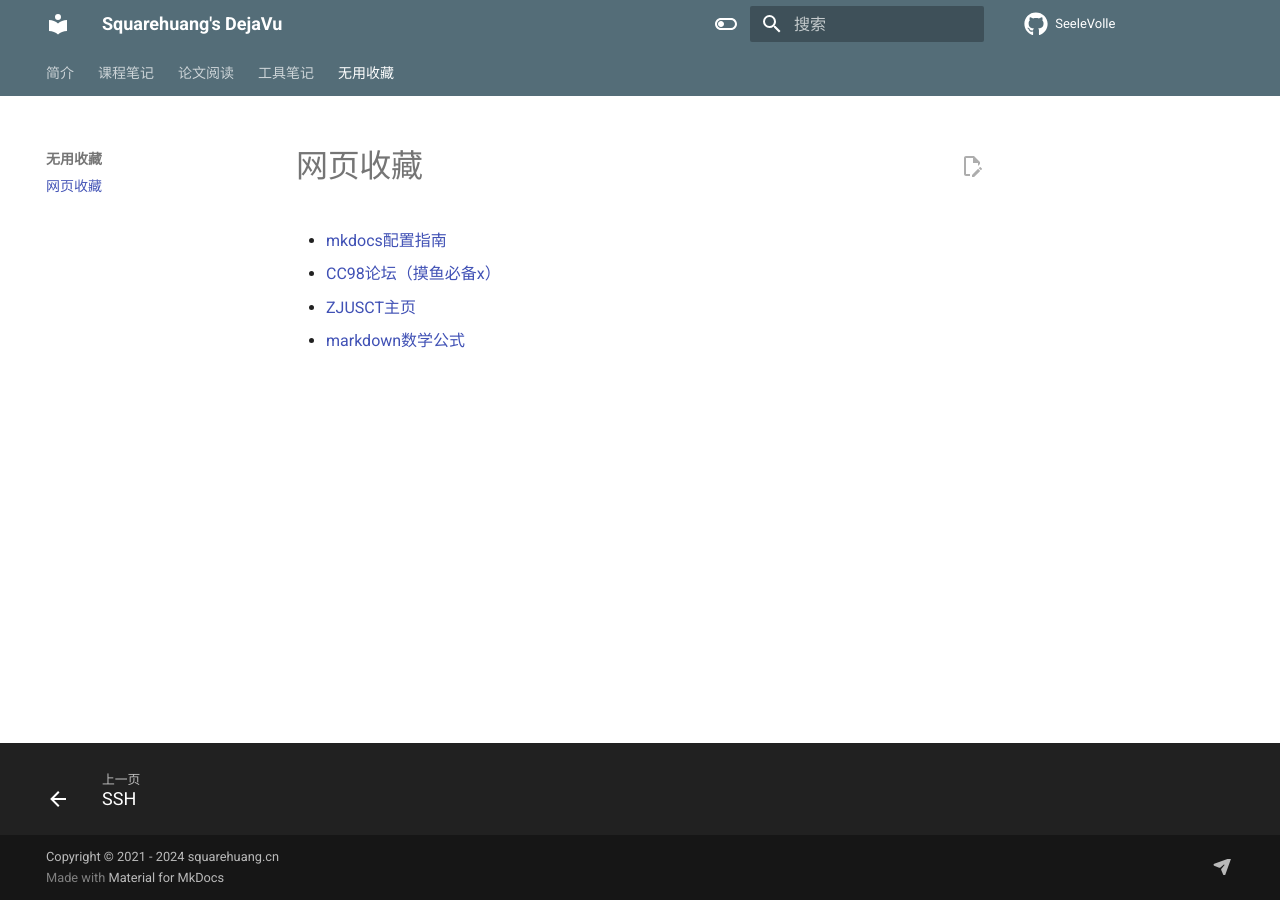
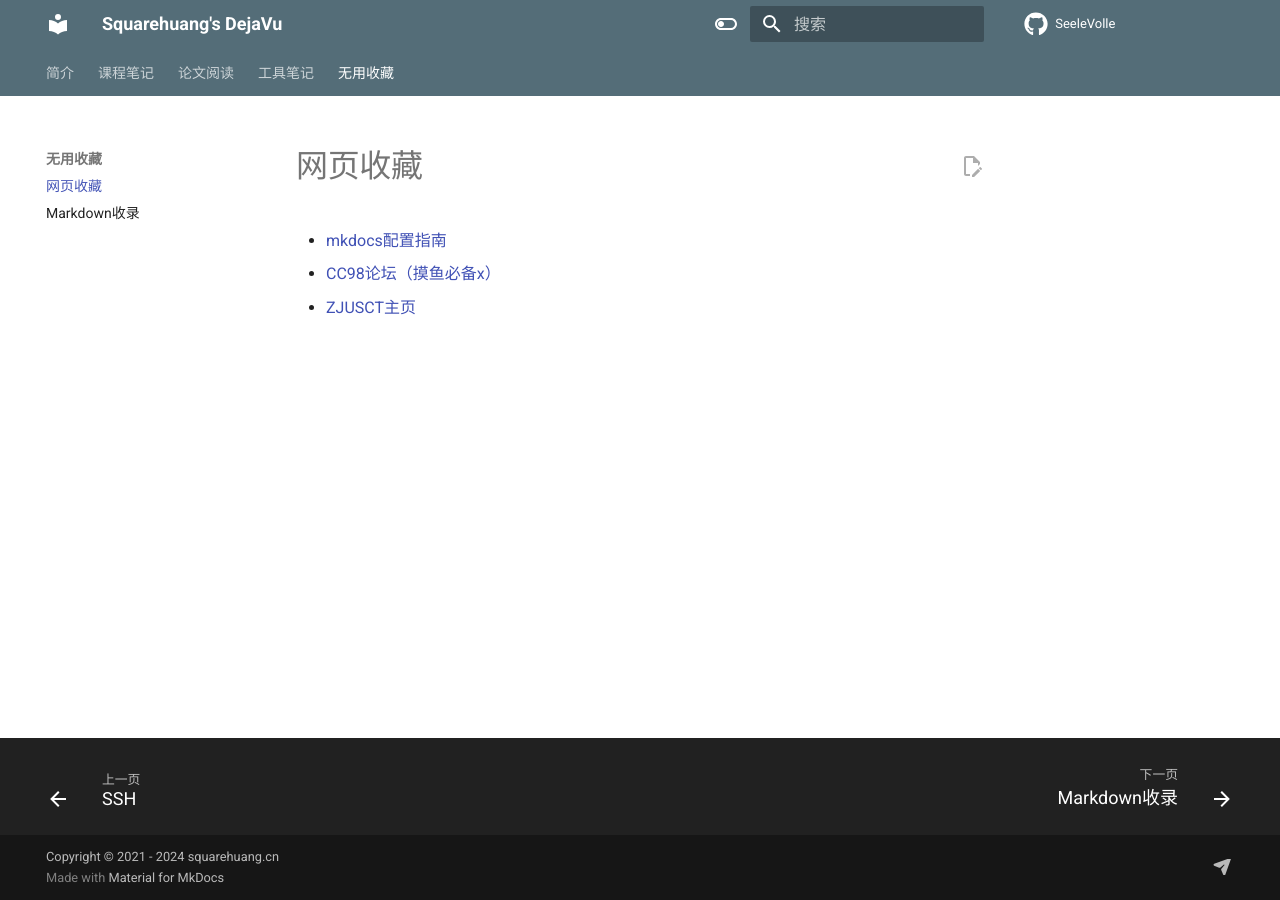
Before and after one commit to SeeleVolle/SeeleVolle.github.io, an MkDocs documentation site: the page built from docs/favorites/index.md, in a window 1280 px wide. Built offline with MkDocs 1.6.1 and Material for MkDocs 9.7.7, drawn with Linux system fonts in a browser that asks for light colours.

Commit message:
Add markdown category

```diff
--- a/docs/favorites/index.md
+++ b/docs/favorites/index.md
@@ -3,4 +3,3 @@
 + [mkdocs配置指南](https://shafish.cn/blog/mkdocs)
 + [CC98论坛（摸鱼必备x）](https://www.cc98.org)
 + [ZJUSCT主页](https://www.zjusct.io/)
-+ [markdown数学公式](https://blog.csdn.net/weixin_43159148/category_8730091.html)
--- a/mkdocs.yml
+++ b/mkdocs.yml
@@ -30,7 +30,8 @@ nav:
   # - 个人闲谈:
   #     - blog/index.md
   - 无用收藏:
-    - favorites/index.md
+      网页收藏: favorites/index.md
+      Markdown收录: favorites/markdown.md
 
 theme:
   name: material
```
Also changed, not shown: docs/favorites/markdown.md (added, +4 -0 lines).
